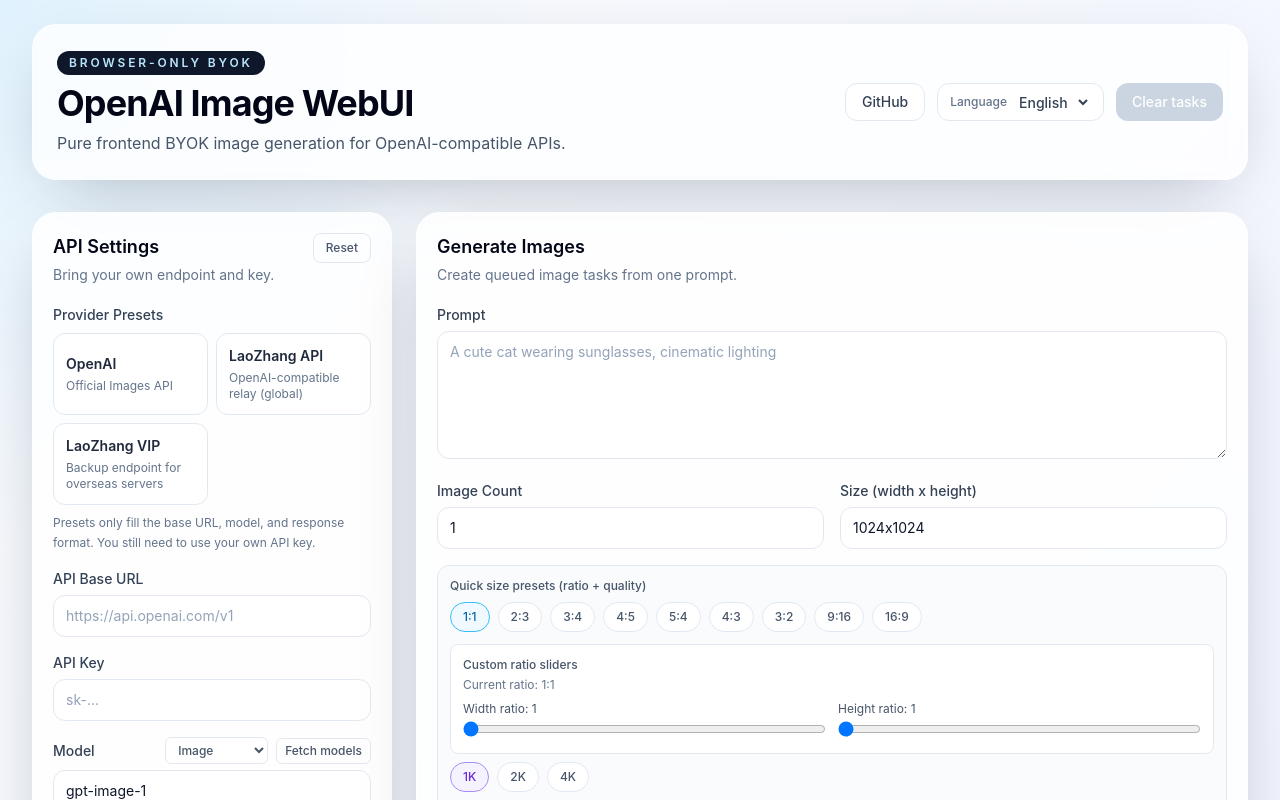
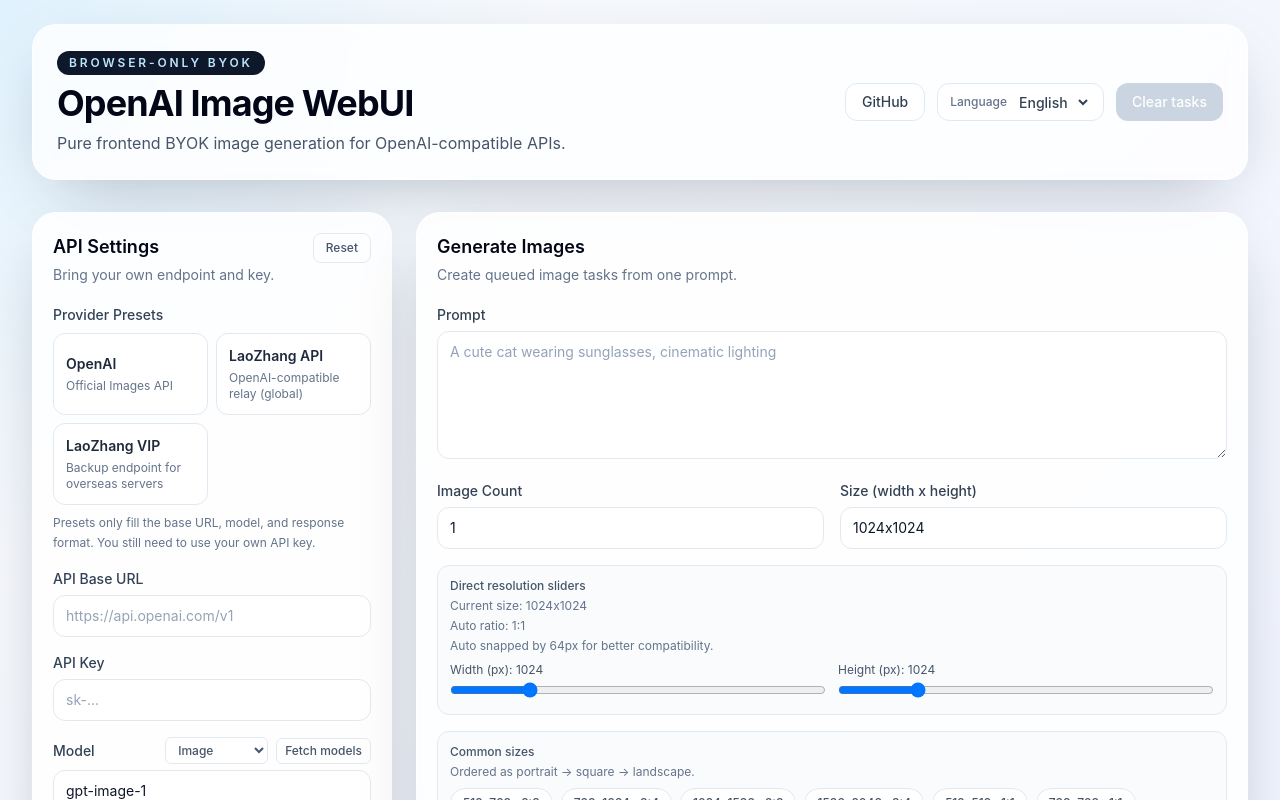
Before and after one commit to tobenot/openai-image-webui, a React (Vite) app: page / in a window 1280 px wide. Shown: the top 800 px of the page. Built offline with nearby package versions, Linux system fonts and the light colour scheme.

Commit message:
feat: 交互改成了直接拖分辨率

```diff
--- a/src/components/GenerationPanel.tsx
+++ b/src/components/GenerationPanel.tsx
@@ -1,31 +1,14 @@
-import { useMemo, useState, type FormEvent } from "react";
+import { useEffect, useMemo, useState, type FormEvent } from "react";
 import { useTranslation } from "react-i18next";
 import type { GenerateFormState } from "../types";
 import { Notice } from "./Notice";
 
 const SIZE_STEP = 64;
+const MIN_SIZE = 256;
+const MAX_SIZE = 4096;
+const DEFAULT_SIZE = 1024;
 const RECENT_SIZE_LIMIT = 6;
 const RECENT_SIZE_STORAGE_KEY = "openai-image-webui:recent-sizes";
-const QUALITY_OPTIONS = [
-  { key: "1k", longEdge: 1024 },
-  { key: "2k", longEdge: 2048 },
-  { key: "4k", longEdge: 4096 },
-] as const;
-
-const RATIO_OPTIONS = [
-  { key: "1:1", width: 1, height: 1 },
-  { key: "2:3", width: 2, height: 3 },
-  { key: "3:4", width: 3, height: 4 },
-  { key: "4:5", width: 4, height: 5 },
-  { key: "5:4", width: 5, height: 4 },
-  { key: "4:3", width: 4, height: 3 },
-  { key: "3:2", width: 3, height: 2 },
-  { key: "9:16", width: 9, height: 16 },
-  { key: "16:9", width: 16, height: 9 },
-] as const;
-
-const RATIO_SLIDER_MIN = 1;
-const RATIO_SLIDER_MAX = 16;
 
 const COMMON_SIZE_OPTIONS = [
   "512x768",
@@ -43,7 +26,6 @@
   "2048x1536",
 ] as const;
 
-
 interface GenerationPanelProps {
   form: GenerateFormState;
   error: string;
@@ -55,16 +37,8 @@
   return Math.max(SIZE_STEP, Math.round(value / SIZE_STEP) * SIZE_STEP);
 }
 
-function buildSize(widthRatio: number, heightRatio: number, longEdge: number) {
-  if (widthRatio >= heightRatio) {
-    const width = longEdge;
-    const height = roundToSizeStep((longEdge * heightRatio) / widthRatio);
-    return `${width}x${height}`;
-  }
-
-  const width = roundToSizeStep((longEdge * widthRatio) / heightRatio);
-  const height = longEdge;
-  return `${width}x${height}`;
+function clampDimension(value: number) {
+  return Math.min(MAX_SIZE, Math.max(MIN_SIZE, roundToSizeStep(value)));
 }
 
 function normalizeSize(value: string) {
@@ -75,6 +49,26 @@
   }
 
   return cleaned.toLowerCase();
+}
+
+function parseSize(value: string) {
+  const normalized = normalizeSize(value);
+  if (!normalized) {
+    return null;
+  }
+
+  const [widthPart, heightPart] = normalized.split("x");
+  const width = Number(widthPart);
+  const height = Number(heightPart);
+
+  if (!Number.isFinite(width) || !Number.isFinite(height) || width <= 0 || height <= 0) {
+    return null;
+  }
+
+  return {
+    width: clampDimension(width),
+    height: clampDimension(height),
+  };
 }
 
 function greatestCommonDivisor(a: number, b: number): number {
@@ -91,21 +85,17 @@
 }
 
 function getRatioLabel(size: string) {
-  const normalized = normalizeSize(size);
-  const [widthPart, heightPart] = normalized.split("x");
-  const width = Number(widthPart);
-  const height = Number(heightPart);
+  const parsed = parseSize(size);
 
-  if (!Number.isFinite(width) || !Number.isFinite(height) || width <= 0 || height <= 0) {
+  if (!parsed) {
     return "";
   }
 
-  const divisor = greatestCommonDivisor(width, height);
-  return `${Math.round(width / divisor)}:${Math.round(height / divisor)}`;
+  const divisor = greatestCommonDivisor(parsed.width, parsed.height);
+  return `${Math.round(parsed.width / divisor)}:${Math.round(parsed.height / divisor)}`;
 }
 
 function loadRecentSizes() {
-
   try {
     const raw = localStorage.getItem(RECENT_SIZE_STORAGE_KEY);
     if (!raw) {
@@ -136,23 +126,23 @@
 
 export function GenerationPanel({ form, error, onChange, onSubmit }: GenerationPanelProps) {
   const { t } = useTranslation();
-  const [selectedQuality, setSelectedQuality] = useState<(typeof QUALITY_OPTIONS)[number]["key"]>("1k");
-  const [ratioWidth, setRatioWidth] = useState(1);
-  const [ratioHeight, setRatioHeight] = useState(1);
+  const initialParsedSize = parseSize(form.size);
+  const [sliderWidth, setSliderWidth] = useState(initialParsedSize?.width ?? DEFAULT_SIZE);
+  const [sliderHeight, setSliderHeight] = useState(initialParsedSize?.height ?? DEFAULT_SIZE);
   const [recentSizes, setRecentSizes] = useState<string[]>(() => loadRecentSizes());
 
-  const selectedQualityConfig = useMemo(
-    () => QUALITY_OPTIONS.find((option) => option.key === selectedQuality) ?? QUALITY_OPTIONS[0],
-    [selectedQuality],
-  );
+  useEffect(() => {
+    const parsed = parseSize(form.size);
+    if (!parsed) {
+      return;
+    }
 
-  const currentRatioLabel = useMemo(() => `${ratioWidth}:${ratioHeight}`, [ratioHeight, ratioWidth]);
+    setSliderWidth((current) => (current === parsed.width ? current : parsed.width));
+    setSliderHeight((current) => (current === parsed.height ? current : parsed.height));
+  }, [form.size]);
 
-  const suggestedSize = useMemo(
-    () => buildSize(ratioWidth, ratioHeight, selectedQualityConfig.longEdge),
-    [ratioHeight, ratioWidth, selectedQualityConfig.longEdge],
-  );
-
+  const currentSize = useMemo(() => `${sliderWidth}x${sliderHeight}`, [sliderHeight, sliderWidth]);
+  const currentRatioLabel = useMemo(() => getRatioLabel(currentSize), [currentSize]);
 
   function rememberSize(value: string) {
     const normalized = normalizeSize(value);
@@ -172,8 +162,17 @@
   }
 
   function applySize(value: string) {
+    const parsed = parseSize(value);
+    if (!parsed) {
       onChange({ size: value });
-    rememberSize(value);
+      return;
+    }
+
+    const normalizedSize = `${parsed.width}x${parsed.height}`;
+    setSliderWidth(parsed.width);
+    setSliderHeight(parsed.height);
+    onChange({ size: normalizedSize });
+    rememberSize(normalizedSize);
   }
 
   function handleSubmit(event: FormEvent<HTMLFormElement>) {
@@ -181,16 +180,6 @@
     rememberSize(form.size);
     onSubmit();
   }
-
-  function applyQuickSize(
-    nextRatioWidth: number,
-    nextRatioHeight: number,
-    nextQualityKey: (typeof QUALITY_OPTIONS)[number]["key"],
-  ) {
-    const quality = QUALITY_OPTIONS.find((option) => option.key === nextQualityKey) ?? QUALITY_OPTIONS[0];
-    applySize(buildSize(nextRatioWidth, nextRatioHeight, quality.longEdge));
-  }
-
 
   return (
     <section className="rounded-3xl border border-white/70 bg-white/85 p-5 shadow-soft backdrop-blur">
@@ -236,99 +225,55 @@
               placeholder={t("generation.sizePlaceholder")}
               value={form.size}
               onChange={(event) => onChange({ size: event.target.value })}
-              onBlur={() => rememberSize(form.size)}
+              onBlur={() => applySize(form.size)}
             />
           </label>
         </div>
 
         <div className="rounded-xl border border-slate-200 bg-slate-50/70 p-3">
-          <p className="text-xs font-medium text-slate-600">{t("generation.quickSizePreset")}</p>
+          <p className="text-xs font-medium text-slate-600">{t("generation.resolutionSlider")}</p>
+          <p className="mt-1 text-xs text-slate-500">{t("generation.currentSize", { size: currentSize })}</p>
+          <p className="mt-1 text-xs text-slate-500">
+            {t("generation.currentRatioAuto", { ratio: currentRatioLabel || "-" })}
+          </p>
+          <p className="mt-1 text-xs text-slate-500">{t("generation.sizeStepHint", { step: SIZE_STEP })}</p>
 
-          <div className="mt-2 flex flex-wrap gap-2">
-            {RATIO_OPTIONS.map((ratio) => (
-              <button
-                key={ratio.key}
-                type="button"
-                className={`rounded-full border px-3 py-1.5 text-xs font-medium transition ${
-                  ratioWidth === ratio.width && ratioHeight === ratio.height
-                    ? "border-sky-400 bg-sky-50 text-sky-700"
-                    : "border-slate-200 bg-white text-slate-600 hover:bg-slate-50"
-                }`}
-                onClick={() => {
-                  setRatioWidth(ratio.width);
-                  setRatioHeight(ratio.height);
-                  applyQuickSize(ratio.width, ratio.height, selectedQuality);
-                }}
-              >
-                {ratio.key}
-              </button>
-            ))}
-          </div>
-
-          <div className="mt-3 rounded-lg border border-slate-200 bg-white p-3">
-            <p className="text-xs font-medium text-slate-600">{t("generation.ratioSlider")}</p>
-            <p className="mt-1 text-xs text-slate-500">{t("generation.currentRatio", { ratio: currentRatioLabel })}</p>
           <div className="mt-2 grid gap-3 sm:grid-cols-2">
             <label className="block text-xs text-slate-600">
-                <span className="mb-1 block">{t("generation.widthRatio")}: {ratioWidth}</span>
+              <span className="mb-1 block">{t("generation.widthPixels")}: {sliderWidth}</span>
               <input
                 type="range"
-                  min={RATIO_SLIDER_MIN}
-                  max={RATIO_SLIDER_MAX}
-                  step={1}
-                  value={ratioWidth}
+                min={MIN_SIZE}
+                max={MAX_SIZE}
+                step={SIZE_STEP}
+                value={sliderWidth}
                 className="w-full"
                 onChange={(event) => {
-                    const nextWidth = Number(event.target.value);
-                    setRatioWidth(nextWidth);
-                    applyQuickSize(nextWidth, ratioHeight, selectedQuality);
+                  const nextWidth = clampDimension(Number(event.target.value));
+                  setSliderWidth(nextWidth);
+                  applySize(`${nextWidth}x${sliderHeight}`);
                 }}
               />
             </label>
+
             <label className="block text-xs text-slate-600">
-                <span className="mb-1 block">{t("generation.heightRatio")}: {ratioHeight}</span>
+              <span className="mb-1 block">{t("generation.heightPixels")}: {sliderHeight}</span>
               <input
                 type="range"
-                  min={RATIO_SLIDER_MIN}
-                  max={RATIO_SLIDER_MAX}
-                  step={1}
-                  value={ratioHeight}
+                min={MIN_SIZE}
+                max={MAX_SIZE}
+                step={SIZE_STEP}
+                value={sliderHeight}
                 className="w-full"
                 onChange={(event) => {
-                    const nextHeight = Number(event.target.value);
-                    setRatioHeight(nextHeight);
-                    applyQuickSize(ratioWidth, nextHeight, selectedQuality);
+                  const nextHeight = clampDimension(Number(event.target.value));
+                  setSliderHeight(nextHeight);
+                  applySize(`${sliderWidth}x${nextHeight}`);
                 }}
               />
             </label>
           </div>
         </div>
-
-          <div className="mt-2 flex flex-wrap gap-2">
-            {QUALITY_OPTIONS.map((quality) => (
-              <button
-                key={quality.key}
-                type="button"
-                className={`rounded-full border px-3 py-1.5 text-xs font-medium transition ${
-                  selectedQuality === quality.key
-                    ? "border-violet-400 bg-violet-50 text-violet-700"
-                    : "border-slate-200 bg-white text-slate-600 hover:bg-slate-50"
-                }`}
-                onClick={() => {
-                  setSelectedQuality(quality.key);
-                  applyQuickSize(ratioWidth, ratioHeight, quality.key);
-                }}
-              >
-                {t(`generation.quality.${quality.key}`)}
-              </button>
-            ))}
-          </div>
-
-          <p className="mt-2 text-xs text-slate-500">
-            {t("generation.recommendedSize", { size: suggestedSize })}
-          </p>
-        </div>
-
 
         <div className="rounded-xl border border-slate-200 bg-slate-50/70 p-3">
           <p className="text-xs font-medium text-slate-600">{t("generation.commonSizes")}</p>
@@ -350,7 +295,6 @@
             ))}
           </div>
         </div>
-
 
         <div className="rounded-xl border border-slate-200 bg-slate-50/70 p-3">
           <p className="text-xs font-medium text-slate-600">{t("generation.recentSizes")}</p>
--- a/src/i18n/resources.ts
+++ b/src/i18n/resources.ts
@@ -73,12 +73,14 @@
         imageCount: "Image Count",
         size: "Size (width x height)",
         sizePlaceholder: "For example: 1024x1536",
-        quickSizePreset: "Quick size presets (ratio + quality)",
-        ratioSlider: "Custom ratio sliders",
-        widthRatio: "Width ratio",
-        heightRatio: "Height ratio",
-        currentRatio: "Current ratio: {{ratio}}",
+        resolutionSlider: "Direct resolution sliders",
+        widthPixels: "Width (px)",
+        heightPixels: "Height (px)",
+        currentSize: "Current size: {{size}}",
+        currentRatioAuto: "Auto ratio: {{ratio}}",
+        sizeStepHint: "Auto snapped by {{step}}px for better compatibility.",
         commonSizes: "Common sizes",
+
 
         commonSizesHint: "Ordered as portrait → square → landscape.",
         recentSizes: "Recent sizes",
```
Lines whose indentation alone changed are shown as unchanged.
